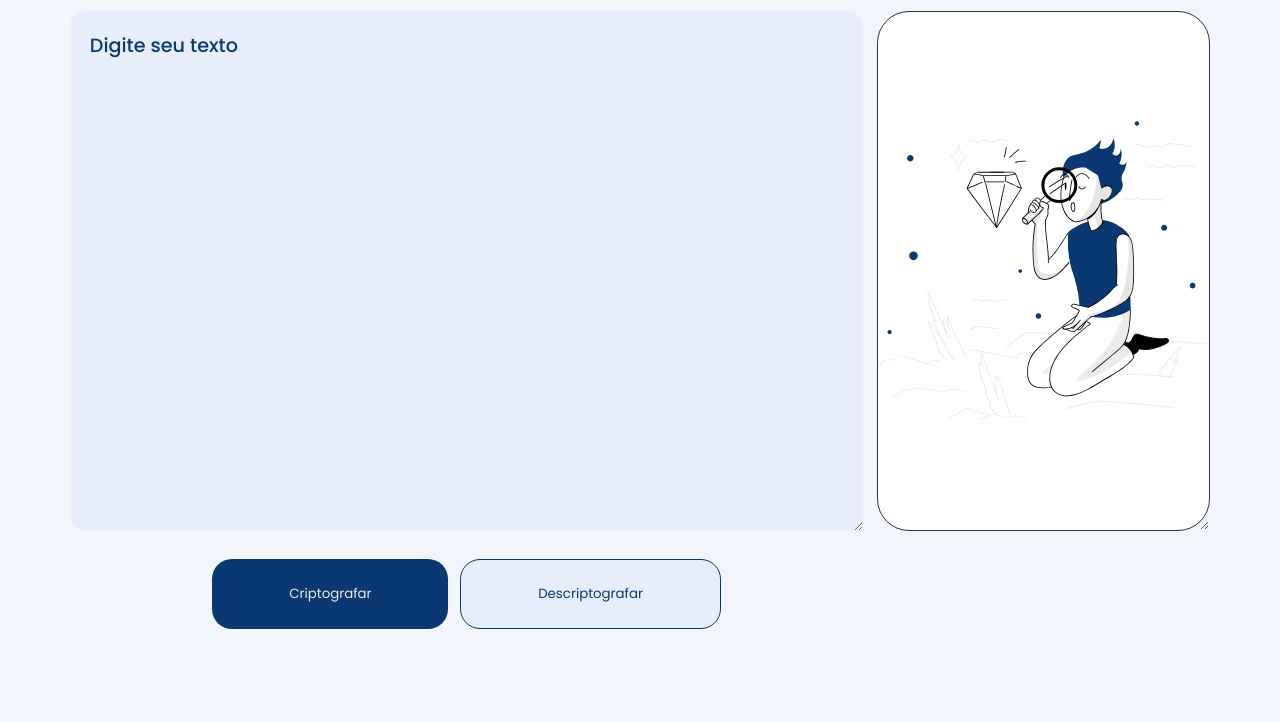
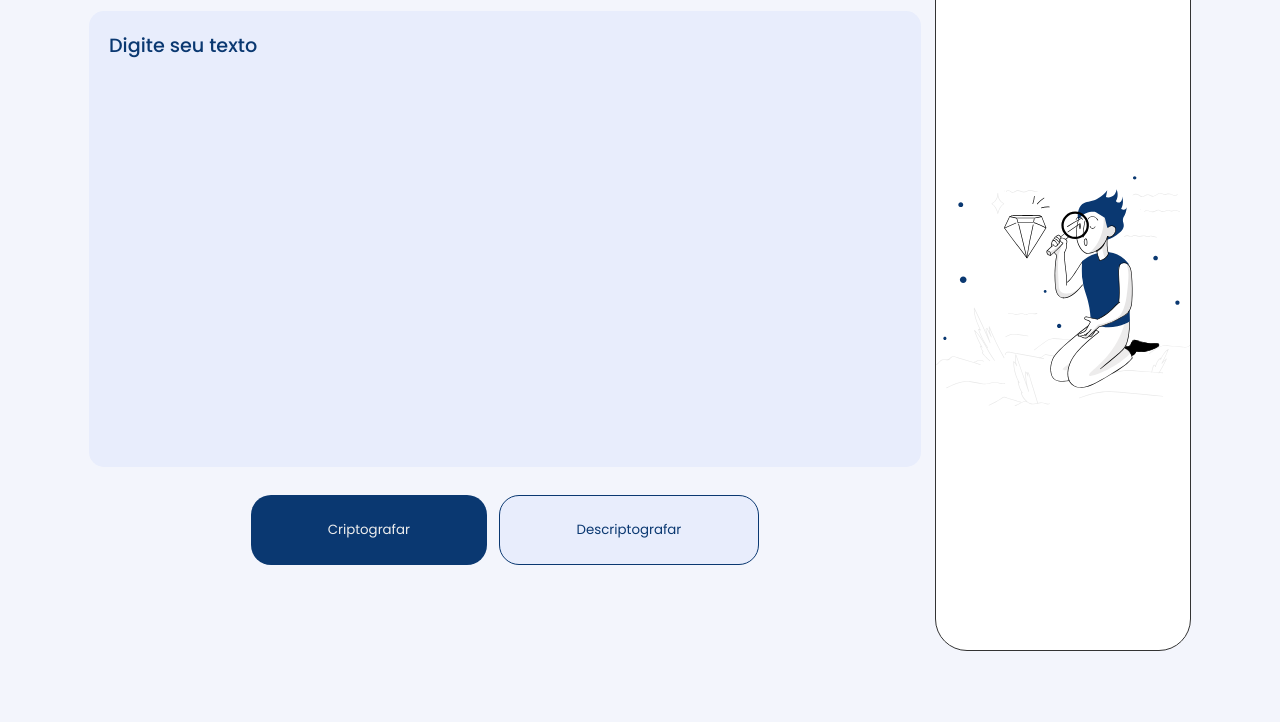
Before and after one commit to raphaeljjoao/challenge-codificador, a plain HTML site: page index.html in a window 1280 px wide. Shown: the part 94-816 px from the top of the page. Drawn offline with Linux system fonts and the light colour scheme; files whose address does not match are found by name.

Commit message:
Redimensionamento dos campos de entrada e resultado

```diff
--- a/style.css
+++ b/style.css
@@ -37,20 +37,20 @@ main {
 
 .campo { margin: 0 7px; }
 
-#entrada { width: 62vw; }
-#resultado { width: 26vw; }
+#entrada { width: 65vw; }
+#resultado { width: 20vw; margin-top: -10vh; }
 
 textarea {
     background-color: transparent;
-    resize: vertical;
+    resize: none;
     width: 100%;
-    min-height: 50vh;
-    height: 65vh;
-    max-height: 80vh;
     padding: 20px;
     font-size: 1.2em;
     border: none;
 }
+
+#text-entrada { height: 57vh; }
+#text-resultado { height: 90vh; }
 
 textarea:focus { outline: none; }
 
```
